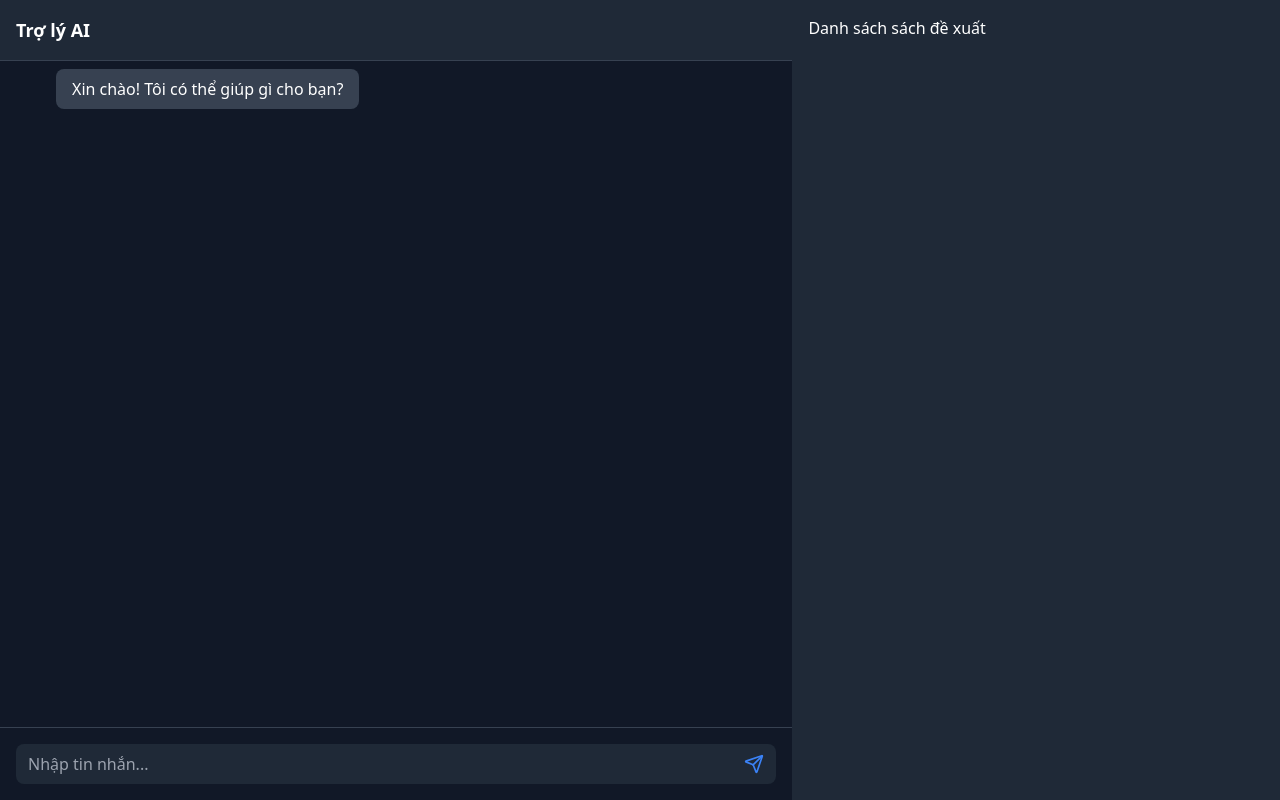
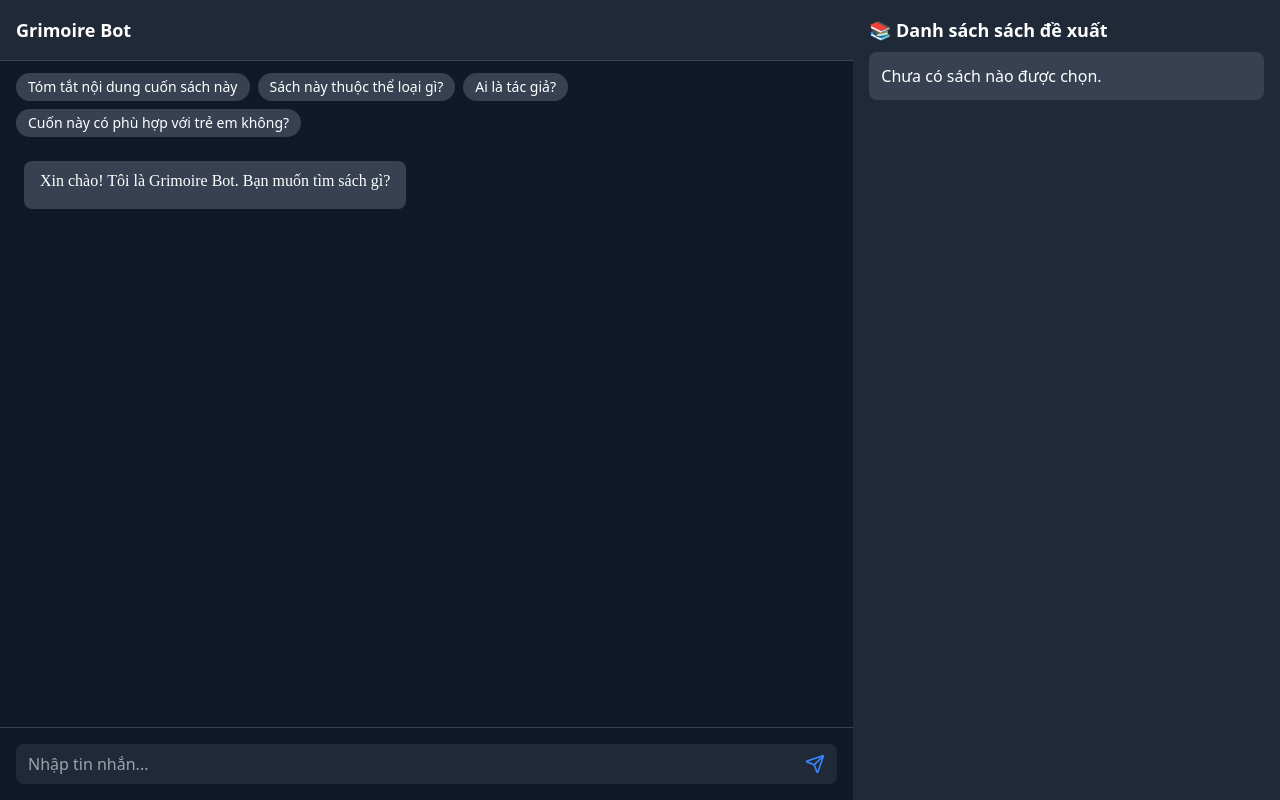
Before and after one commit to Kaiwon9912/Grimoire_BookStore, a React (Vite) app: page /chatbook in a window 1280 px wide. Built offline with nearby package versions, Linux system fonts and the light colour scheme; no server answers; a web font is replaced by a local one.

Commit message:
front end chatbot

```diff
--- a/src/components/header.jsx
+++ b/src/components/header.jsx
@@ -27,7 +27,7 @@
         <nav className="space-x-10 text-white font-semibold font-bangers tracking-wider text-lg flex">
 
           <Link to="/categories" className="hover:underline">Danh Mục</Link>
-
+          <Link to="/chatbook" className="hover:underline">Chatbook</Link>
           {
             user == null && (
               <Link to="/login" className="hover:underline text-green-400 hover:text-green-500 animate-bounce">Đăng nhập</Link>
--- a/src/pages/chatPage.jsx
+++ b/src/pages/chatPage.jsx
@@ -1,10 +1,19 @@
 import { useState, useRef, useEffect } from 'react';
 import { Send } from 'lucide-react';
 import { motion } from 'framer-motion';
-import { House,BookText,ShoppingCart, BookHeart} from 'lucide-react'
-const ChatPage = () => {
+import { handleQuery } from '../services/chatbotService';
+import ReactMarkdown from 'react-markdown';
+
+const suggestions = [
+  'Tóm tắt nội dung cuốn sách này',
+  'Sách này thuộc thể loại gì?',
+  'Ai là tác giả?',
+  'Cuốn này có phù hợp với trẻ em không?',
+];
+
+const ChatPage = ({ book }) => {
   const [messages, setMessages] = useState([
-    { role: 'assistant', content: 'Xin chào! Tôi có thể giúp gì cho bạn?' }
+    { id: 1, text: 'Xin chào! Tôi là Grimoire Bot. Bạn muốn tìm sách gì?', isBot: true },
   ]);
   const [input, setInput] = useState('');
   const [loading, setLoading] = useState(false);
@@ -14,25 +23,42 @@
     bottomRef.current?.scrollIntoView({ behavior: 'smooth' });
   }, [messages, loading]);
 
-  const sendMessage = async () => {
-    if (!input.trim()) return;
+  const sendMessage = async (presetText) => {
+    const textToSend = presetText || input;
+    if (!textToSend.trim()) return;
 
-    const newMessage = { role: 'user', content: input };
-    setMessages((prev) => [...prev, newMessage]);
+    const userMessage = {
+      id: messages.length + 1,
+      text: textToSend,
+      isBot: false,
+    };
+
+    setMessages((prev) => [...prev, userMessage]);
     setInput('');
     setLoading(true);
 
-    // Gọi API chatbot ở đây (giả lập delay)
-    const response = await fetch('/api/chat', {
-      method: 'POST',
-      body: JSON.stringify({ messages: [...messages, newMessage] }),
-      headers: { 'Content-Type': 'application/json' }
-    });
+    try {
+      const botReply = await handleQuery(textToSend, book);
 
-    const data = await response.json();
+      const botMessage = {
+        id: messages.length + 2,
+        text: botReply,
+        isBot: true,
+      };
 
-    setMessages((prev) => [...prev, { role: 'assistant', content: data.reply }]);
+      setMessages((prev) => [...prev, botMessage]);
+    } catch (error) {
+      setMessages((prev) => [
+        ...prev,
+        {
+          id: messages.length + 2,
+          text: '❌ Có lỗi xảy ra khi gửi câu hỏi.',
+          isBot: true,
+        },
+      ]);
+    } finally {
       setLoading(false);
+    }
   };
 
   const handleKeyDown = (e) => {
@@ -43,33 +69,63 @@
   };
 
   return (
-    <div className='flex'>
-
-    <div className="flex flex-col w-screen h-screen bg-gray-900 text-white">
+    <div className="flex h-screen">
+      {/* Chat Section */}
+      <div className="flex flex-col w-full md:w-2/3 bg-gray-900 text-white">
         {/* Header */}
         <div className="p-4 text-lg font-semibold bg-gray-800 border-b border-gray-700">
-        Trợ lý AI
+          Grimoire Bot
+        </div>
 
+        {/* Suggestions */}
+        <div className="px-4 pt-3 pb-2 flex flex-wrap gap-2 bg-gray-900">
+          {suggestions.map((text, idx) => (
+            <button
+              key={idx}
+              className="text-sm bg-gray-700 text-white px-3 py-1 rounded-full hover:bg-gray-600 transition"
+              onClick={() => sendMessage(text)}
+            >
+              {text}
+            </button>
+          ))}
+        </div>
 
-
-        </div>
-      {/* Message area */}
-      <div className="flex-1 overflow-y-auto px-14 py-2 space-y-4">
-        {messages.map((msg, idx) => (
+        {/* Chat Messages */}
+        <div className="flex-1 overflow-y-auto px-6 py-4 space-y-4">
+          {messages.map((msg) => (
             <div
-            key={idx}
-            className={`flex ${msg.role === 'user' ? 'justify-end' : 'justify-start'}`}
+              key={msg.id}
+              className={`flex ${msg.isBot ? 'justify-start' : 'justify-end'}`}
             >
-            <div className={`rounded-lg px-4 py-2 max-w-md whitespace-pre-wrap ${
-              msg.role === 'user'
-                ? 'bg-blue-600 text-white'
-                : 'bg-gray-700 text-white'
-            }`}>
-              {msg.content}
+              <div
+                className={`rounded-lg px-4 py-2 max-w-xl whitespace-pre-wrap font-playwrite ${
+                  msg.isBot ? 'bg-gray-700 text-white' : 'bg-blue-600 text-white'
+                }`}
+              >
+                {msg.isBot ? (
+                  <ReactMarkdown
+                    components={{
+                      p: ({ children }) => <p className="mb-2">{children}</p>,
+                      a: ({ href, children }) => (
+                        <a
+                          href={href}
+                          className="underline text-blue-300 hover:text-blue-500"
+                          target="_blank"
+                          rel="noopener noreferrer"
+                        >
+                          {children}
+                        </a>
+                      ),
+                    }}
+                  >
+                    {msg.text}
+                  </ReactMarkdown>
+                ) : (
+                  msg.text
+                )}
               </div>
             </div>
           ))}
-
           {loading && (
             <motion.div
               className="text-gray-400 text-sm italic"
@@ -79,7 +135,6 @@
               Đang trả lời...
             </motion.div>
           )}
-
           <div ref={bottomRef}></div>
         </div>
 
@@ -94,15 +149,31 @@
               rows={1}
               className="flex-1 bg-transparent resize-none outline-none text-white"
             />
-          <button onClick={sendMessage} className="ml-2 text-blue-500 hover:text-blue-400">
+            <button
+              onClick={() => sendMessage()}
+              className="ml-2 text-blue-500 hover:text-blue-400"
+            >
               <Send size={20} />
             </button>
           </div>
         </div>
+      </div>
 
+      {/* Suggested Books Section */}
+      <div className="hidden md:block w-1/3 text-white bg-gray-800 p-4">
+        <p className="text-lg font-semibold mb-2">📚 Danh sách sách đề xuất</p>
+        {/* Nội dung sách có thể thay đổi tùy vào prop `book` */}
+        <div className="bg-gray-700 p-3 rounded-lg">
+          {book ? (
+            <>
+              <p className="font-bold">{book.title}</p>
+              <p className="text-sm">{book.author}</p>
+              <p className="text-xs mt-2">{book.description}</p>
+            </>
+          ) : (
+            <p>Chưa có sách nào được chọn.</p>
+          )}
         </div>
-    <div className='w-3/5 text-white bg-gray-800 p-4'>
-        <p>Danh sách sách đề xuất</p>
       </div>
     </div>
   );
--- a/src/services/chatbotService.js
+++ b/src/services/chatbotService.js
@@ -1,5 +1,3 @@
-
-
 
 export const handleQuery = async (prompt,book) => {
   const response = await fetch('http://localhost:8000/chat', {
@@ -9,5 +7,6 @@
   });
 
   const data = await response.json();
+  print(data)
   return data;
 };
```
Lines whose indentation alone changed are shown as unchanged.
